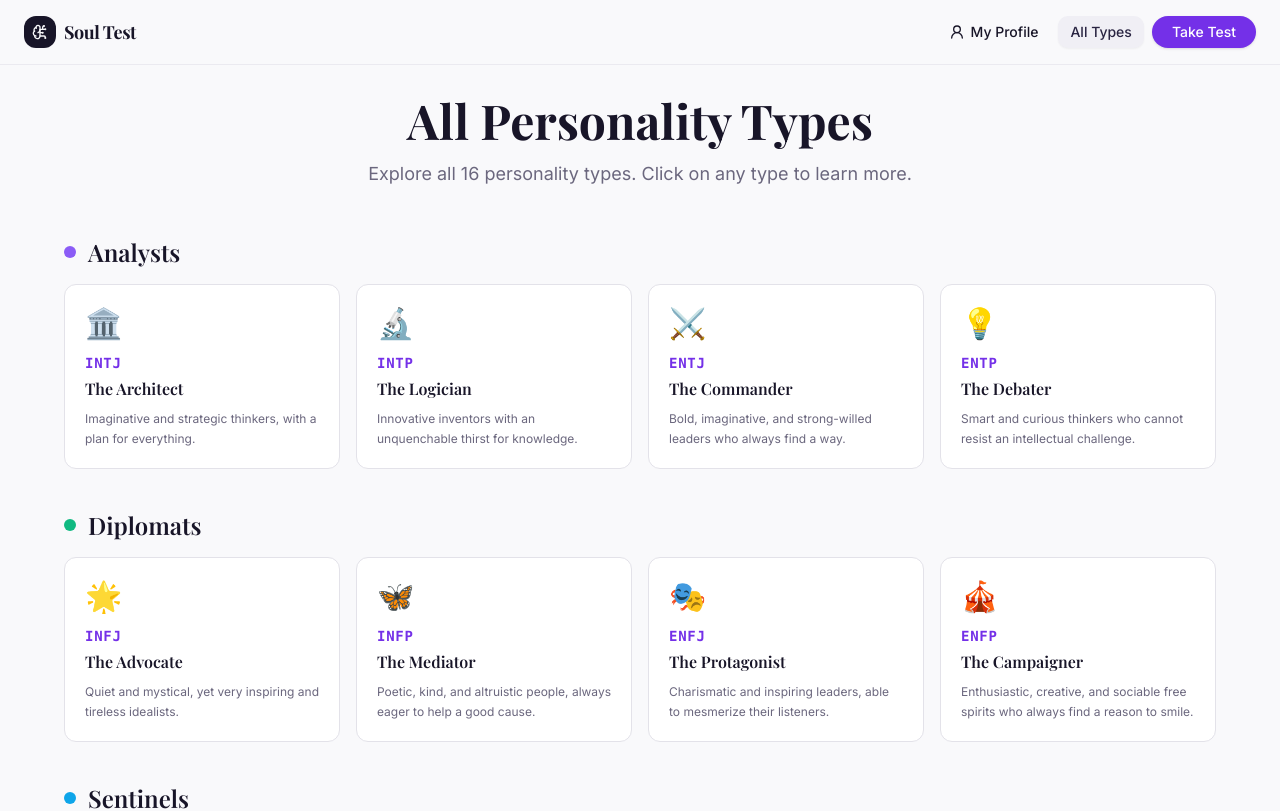
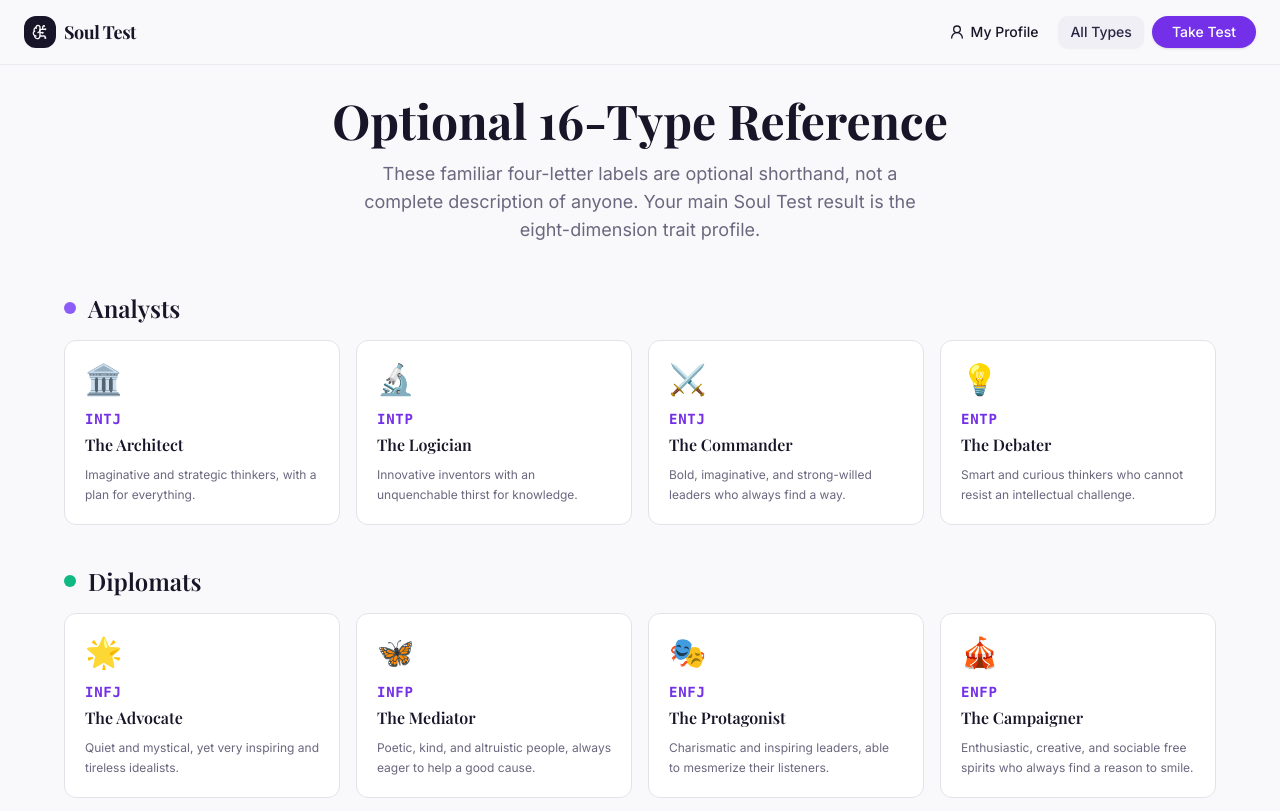
Before and after one commit to adiyandev/Soul-Test, a React (Vite) app: page /#/types in a window 1280 px wide. Shown: the top 811 px of the page. Built offline with nearby package versions, Linux system fonts and the light colour scheme.

Commit message:
Reframe 16 types as optional shorthand

```diff
--- a/src/pages/Types.jsx
+++ b/src/pages/Types.jsx
@@ -35,9 +35,9 @@ export default function Types() {
             animate={{ opacity: 1, y: 0 }}
             className="text-center mb-12"
           >
-            <h1 className="font-heading text-4xl md:text-5xl font-bold">All Personality Types</h1>
+            <h1 className="font-heading text-4xl md:text-5xl font-bold">Optional 16-Type Reference</h1>
             <p className="mt-4 text-muted-foreground text-lg max-w-xl mx-auto">
-              Explore all 16 personality types. Click on any type to learn more.
+              These familiar four-letter labels are optional shorthand, not a complete description of anyone. Your main Soul Test result is the eight-dimension trait profile.
             </p>
           </motion.div>
 
```
